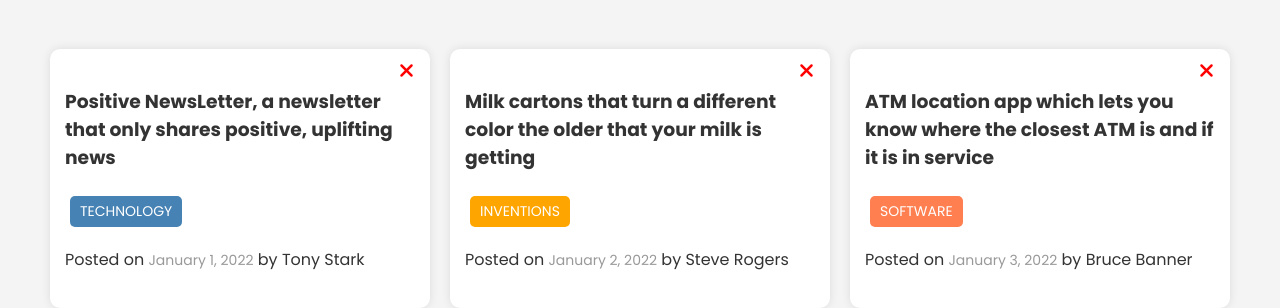
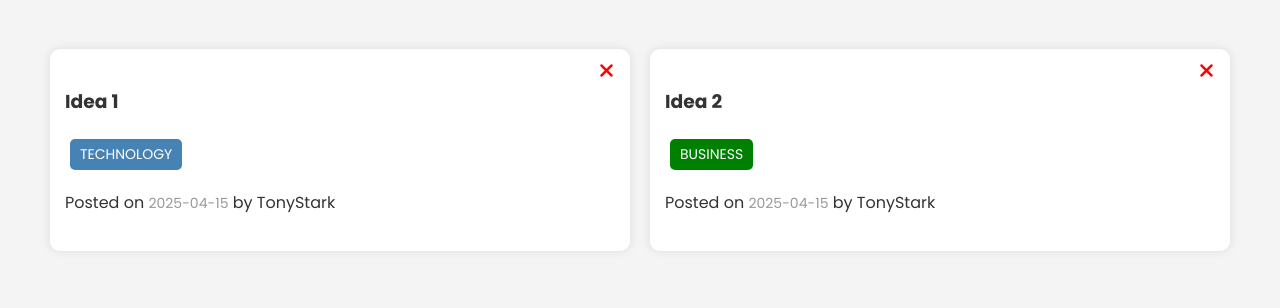
Before and after one commit to YomalSmarakoon/randomideas-app, a website built with webpack: page client/src/index.html in a window 1280 px wide. Shown: the part 90-398 px from the top of the page. Built offline with nearby package versions, Linux system fonts and the light colour scheme.

Commit message:
IdeaList component.

```diff
--- a/client/src/components/IdeaForm.js
+++ b/client/src/components/IdeaForm.js
@@ -1,7 +1,6 @@
 class IdeaFrom {
   constructor() {
     this._ideaFromModalEl = document.querySelector("#form-modal");
-    // this.addEventListeners();
   }
 
   addEventListeners() {
--- /dev/null
+++ b/client/src/components/IdeaList.js
@@ -0,0 +1,62 @@
+class IdeaList {
+  constructor() {
+    this._ideaListEl = document.querySelector("#idea-list");
+    this._ideas = [
+      {
+        id: 1,
+        text: "Idea 1",
+        tag: "Technology",
+        username: "TonyStark",
+        date: "2025-04-15",
+      },
+      {
+        id: 1,
+        text: "Idea 2",
+        tag: "Business",
+        username: "TonyStark",
+        date: "2025-04-15",
+      },
+    ];
+    this._validTags = new Set();
+    this._validTags.add('technology');
+    this._validTags.add('software');
+    this._validTags.add('business');
+    this._validTags.add('education');
+    this._validTags.add('health');
+    this._validTags.add('inventions');
+  }
+
+  getTagClass(tag) {
+    tag = tag.toLowerCase();
+    let tagClass = '';
+    if (this._validTags.has(tag)) {
+      tagClass = `tag-${tag}`;
+    } else {
+      tagClass = '';
+    }
+    return tagClass;
+  }
+
+  render() {
+    this._ideaListEl.innerHTML = this._ideas
+      .map((idea) => {
+        const tagClass = this.getTagClass(idea.tag);
+        return `
+        <div class="card">
+          <button class="delete"><i class="fas fa-times"></i></button>
+          <h3>
+            ${idea.text}
+          </h3>
+          <p class="tag ${tagClass}">${idea.tag.toUpperCase()}</p>
+          <p>
+            Posted on <span class="date">${idea.date}</span> by
+            <span class="author">${idea.username}</span>
+          </p>
+        </div>
+        `;
+      })
+      .join("");
+  }
+}
+
+export default IdeaList;
--- a/client/src/index.html
+++ b/client/src/index.html
@@ -15,62 +15,12 @@
     </header>
     <div class="container">
       <div id="idea-list" class="ideas">
-        <div class="card">
-          <button class="delete"><i class="fas fa-times"></i></button>
-          <h3>
-            Positive NewsLetter, a newsletter that only shares positive,
-            uplifting news
-          </h3>
-          <p class="tag tag-technology">TECHNOLOGY</p>
-          <p>
-            Posted on <span class="date">January 1, 2022</span> by
-            <span class="author">Tony Stark</span>
-          </p>
-        </div>
-        <div class="card">
-          <button class="delete"><i class="fas fa-times"></i></button>
-          <h3>
-            Milk cartons that turn a different color the older that your milk is
-            getting
-          </h3>
-          <p class="tag tag-inventions">INVENTIONS</p>
-          <p>
-            Posted on <span class="date">January 2, 2022</span> by
-            <span class="author">Steve Rogers</span>
-          </p>
-        </div>
-        <div class="card">
-          <button class="delete"><i class="fas fa-times"></i></button>
-          <h3>
-            ATM location app which lets you know where the closest ATM is and if
-            it is in service
-          </h3>
-          <p class="tag tag-software">SOFTWARE</p>
-          <p>
-            Posted on <span class="date">January 3, 2022</span> by
-            <span class="author">Bruce Banner</span>
-          </p>
-        </div>
+        <!-- Idea card list goues here -->
       </div>
     </div>
 
     <div id="modal" class="modal">
       <div id="form-modal" class="modal-box">
-        <!-- <form id="idea-form">
-          <div class="form-control">
-            <label for="idea-text">Enter a Username</label>
-            <input type="text" name="username" id="username" />
-          </div>
-          <div class="form-control">
-            <label for="idea-text">What's Your Idea?</label>
-            <textarea name="text" id="idea-text"></textarea>
-          </div>
-          <div class="form-control">
-            <label for="tag">Tag</label>
-            <input type="text" name="tag" id="tag" />
-          </div>
-          <button class="btn" type="submit" id="submit">Submit</button>
-        </form> -->
       </div>
     </div>
   </body>
--- a/client/src/index.js
+++ b/client/src/index.js
@@ -1,8 +1,13 @@
 import IdeaFrom from "./components/IdeaForm";
+import IdeaList from "./components/IdeaList";
 import Modal from "./components/Modal";
 import "./css/style.css";
 import "@fortawesome/fontawesome-free/css/all.css";
 
 const modal = new Modal();
+
 const ideaFrom = new IdeaFrom();
 ideaFrom.render();
+
+const ideaList = new IdeaList();
+ideaList.render();
```
